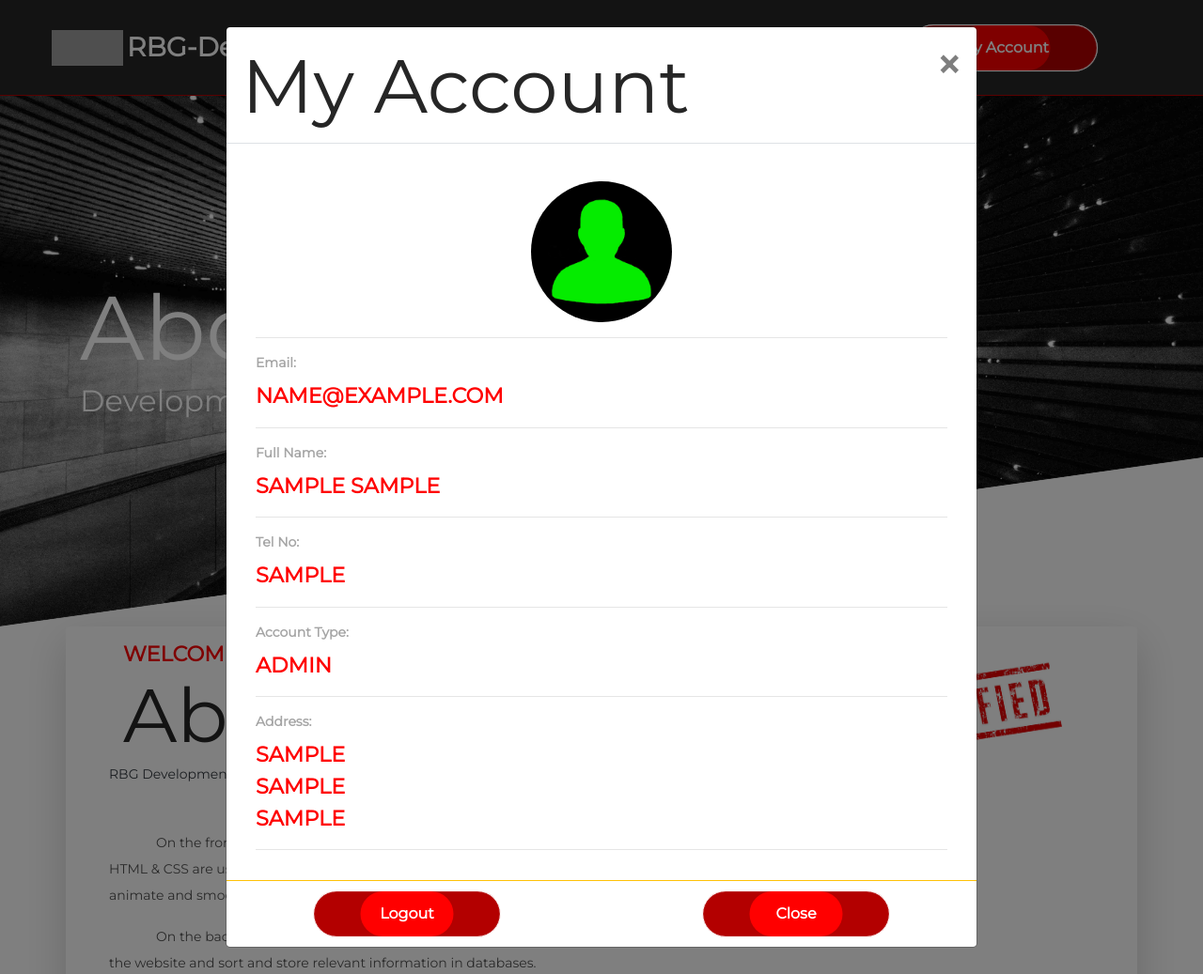
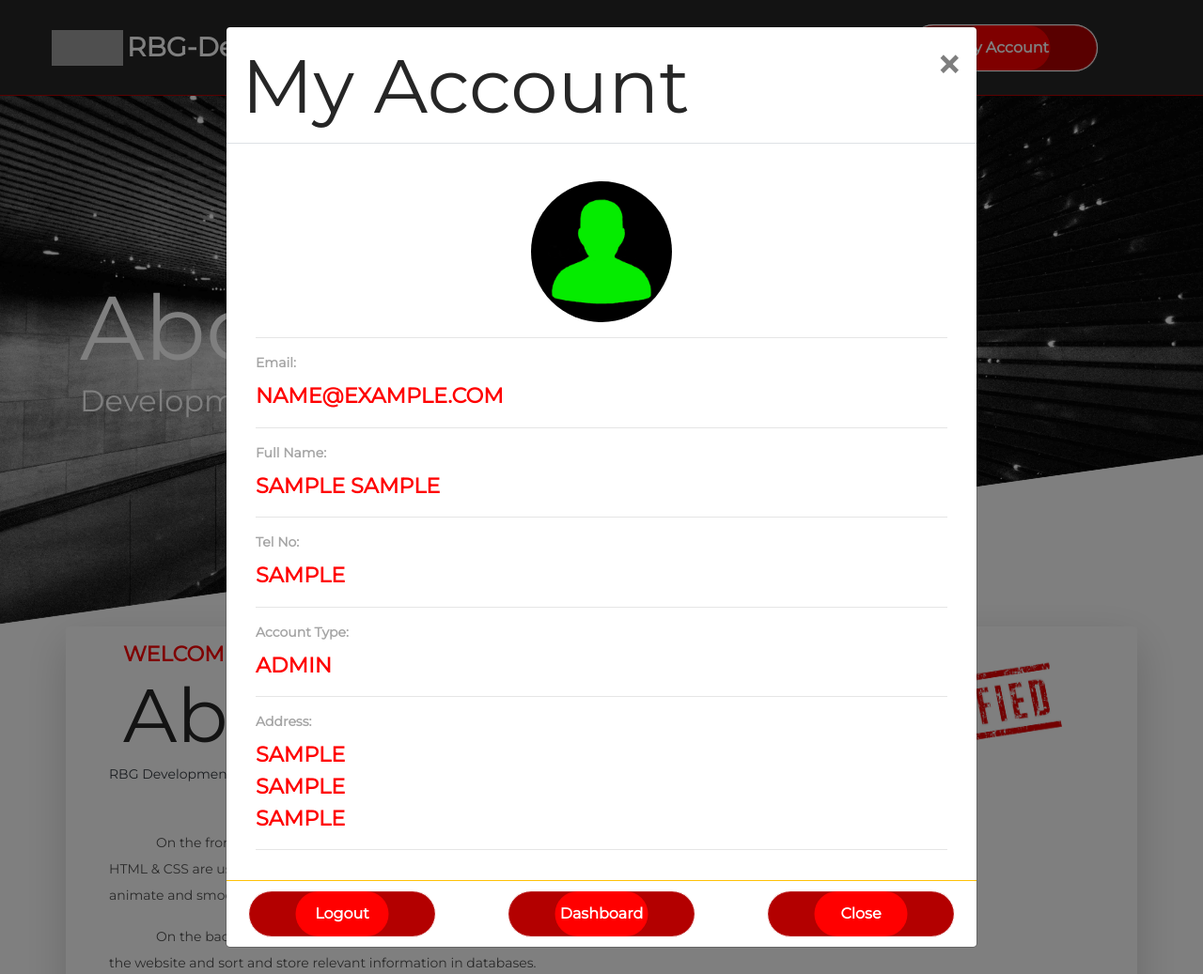
Before and after one commit to gilyenrares/rbg-dev.com, a PHP site: page /about.php in a window 1280 px wide, after a click on "My Account". Shown: the whole page at 94% size. Run offline with PHP 8.4, Linux system fonts and the light colour scheme; the visitor is signed in with stand-in values (Sample User, id 1); grey boxes are pictures that could not be loaded.

Commit message:
rbg v2023

```diff
--- a/modals/modal-my-account.php
+++ b/modals/modal-my-account.php
@@ -31,6 +31,7 @@
 					<div class="col-xs-6 d-flex justify-content-center">
 						<button type="button" data-toggle="modal" data-target="#logout" form="myAccountForm">Logout</button>
 					</div>
+          <?php include'sections/dashboard-button.sec.php';?>
 					<div class="col-xs-6 d-flex justify-content-center">
 						<button type="button" data-dismiss="modal">Close</button>
 					</div>
--- /dev/null
+++ b/sections/dashboard-button.sec.php
@@ -0,0 +1,7 @@
+<?php if ($_SESSION['accType']==='Admin') {
+	echo '<div class="col-xs-6 d-flex justify-content-center">
+            <form id="dashboard-auth" action="dashboard.php" method="post"><button type="submit" name="auth-admin" form="dashboard-auth">Dashboard</button></form>
+          </div>';
+} else{
+	echo "";
+} ?>
--- a/sections/esb.sec.php
+++ b/sections/esb.sec.php
@@ -39,7 +39,7 @@ if (isset($_SESSION['userId'])) {
 
         echo $html;
       }
-      echo '</ul><button class="ml-auto mr-auto mt-3"><a href="https://'.$projectName.'" target="_blank">Visit Website</a></button>';
+      echo '</ul><button class="ml-auto mr-auto mt-3"><a href="https://'.$projectName.'" target="_blank" style="color:#fff">Visit Website</a></button>';
     }
     mysqli_stmt_close($stmt);
     mysqli_close($conn);
--- a/sections/header.php
+++ b/sections/header.php
@@ -55,13 +55,10 @@
                   <li class="active"><a href="contact.php">Contact</a></li>
                 </ul>';
           break;
-          case 'signup.php':
+          case 'dashboard.php':
           echo '<ul class="d-flex flex-row align-items-center justify-content-start">
-                 <li class="active"><a href="index.php">Home</a></li>
-                 <li><a href="about.php">About us</a></li>
-                 <li><a href="services.php">Services</a></li>
-                 <li><a href="projects.php">Projects</a></li>
-                 <li><a href="contact.php">Contact</a></li>
+                 <li class="active"><a href="dashbord.php">Dashboard</a></li>
+                 <li><a href="#">Comming soon</a></li>
                 </ul>';
           break;
           default:
--- a/styles/main.css
+++ b/styles/main.css
@@ -617,11 +617,11 @@ section
 {
 	position: absolute;
 	left: 0;
-	bottom: -270px;
-	width: 120%;
-	height: 270px;
+	bottom: -40%;
+    width: 150%;
+    height: 40%;
 	background: #FFFFFF;
-	transform-origin: top left;
+	transform-origin: bottom left;
 	transform: rotate(-8deg);
 	z-index: 1;
 	box-shadow: 0 0 1px 0 #FFFFFF inset, 0 0 1px 0 #FFFFFF;
```
Also changed, not shown: dashboard.php (renamed from index.php, +22 -41 lines).
